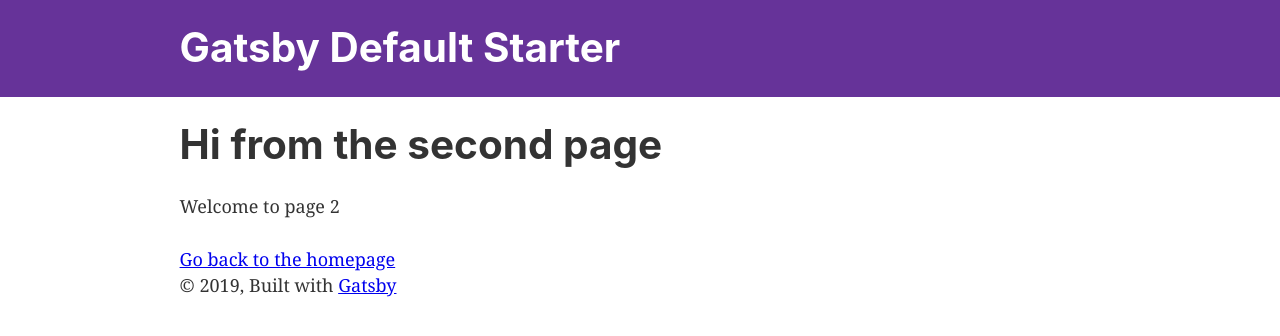
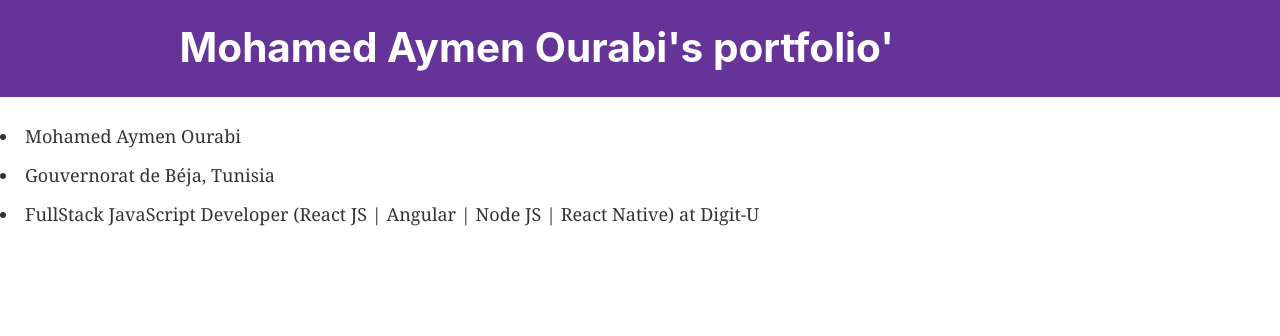
Before and after one commit to medaymenTN/React-Gatsby-Portfolilo, a Gatsby site: page /page-2 in a window 1280 px wide. Built offline with nearby package versions, Linux system fonts and the light colour scheme; Gatsby itself is replaced by a stand-in of ours.

Commit message:
displaying data from dataSource using useStaticQuery Hook

```diff
--- a/src/components/layout.js
+++ b/src/components/layout.js
@@ -7,40 +7,36 @@
 
 import React from "react"
 import PropTypes from "prop-types"
-import { useStaticQuery, graphql } from "gatsby"
-
 import Header from "./header"
 import "./layout.css"
-
+import { useStaticQuery, graphql } from "gatsby"
 const Layout = ({ children }) => {
-  const data = useStaticQuery(graphql`
-    query SiteTitleQuery {
-      site {
-        siteMetadata {
-          title
-        }
+  const { dataJson } = useStaticQuery(
+    graphql`
+    query{
+      dataJson {
+        fullname
+        location
+        sub
       }
     }
-  `)
+    `
+  )
 
   return (
     <>
-      <Header siteTitle={data.site.siteMetadata.title} />
-      <div
-        style={{
-          margin: `0 auto`,
-          maxWidth: 960,
-          padding: `0px 1.0875rem 1.45rem`,
-          paddingTop: 0,
-        }}
-      >
-        <main>{children}</main>
-        <footer>
-          © {new Date().getFullYear()}, Built with
-          {` `}
-          <a href="https://www.gatsbyjs.org">Gatsby</a>
-        </footer>
-      </div>
+      <Header siteTitle={`${dataJson.fullname}'s portfolio'`} />
+      <div>
+            <li>
+              {dataJson.fullname}
+            </li>
+            <li>
+              {dataJson.location}
+            </li>
+            <li>
+              {dataJson.sub}
+            </li>
+     </div>
     </>
   )
 }
--- a/src/components/seo.js
+++ b/src/components/seo.js
@@ -33,11 +33,11 @@ function SEO({ description, lang, meta, title }) {
         lang,
       }}
       title={title}
-      titleTemplate={`%s | ${site.siteMetadata.title}`}
+      titleTemplate={``}
       meta={[
         {
           name: `description`,
-          content: metaDescription,
+          content: '',
         },
         {
           property: `og:title`,
--- a/src/pages/404.js
+++ b/src/pages/404.js
@@ -1,5 +1,4 @@
 import React from "react"
-
 import Layout from "../components/layout"
 import SEO from "../components/seo"
 
--- a/src/pages/page-2.js
+++ b/src/pages/page-2.js
@@ -1,6 +1,5 @@
 import React from "react"
 import { Link } from "gatsby"
-
 import Layout from "../components/layout"
 import SEO from "../components/seo"
 
```
Also changed, not shown: src/components/image.js (deleted, +0 -32 lines), src/pages/index.js (+0 -10 lines).
